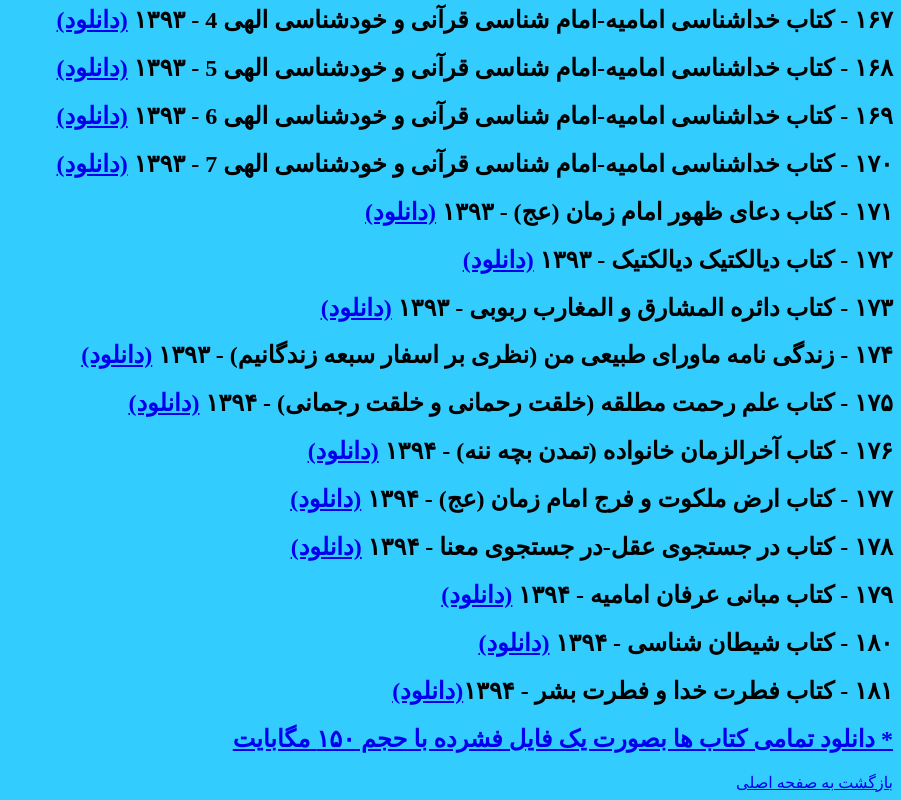
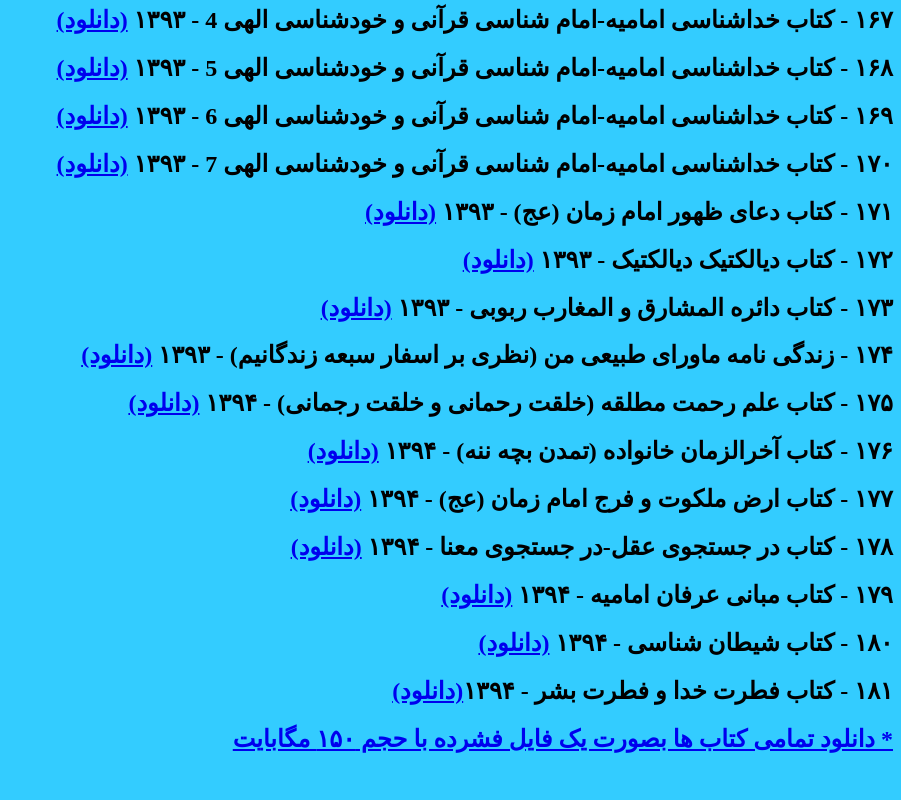
Before and after one commit to khanjany/khanjany.github.io, a plain HTML site: page index.html in a window 1280 px wide. Shown: the part 8123-8923 px from the top of the page, without its empty margins (379-1280 px from the left). After the commit the page ends 8896 px from the top, so only its background shows below. Drawn offline with Linux system fonts and the light colour scheme.

Commit message:
Update index.html

```diff
--- a/index.html
+++ b/index.html
@@ -214,7 +214,7 @@ body {
 <h2>۱۸۰ - کتاب شیطان شناسی - ۱۳۹۴ <a href="https://dl.dropboxusercontent.com/s/ce8l4g5oj6tihtm/sheytan%20shenasi.zip?dl=1" target="_blank" title="">(دانلود)</a> </h2>
 <h2>۱۸۱ - کتاب فطرت خدا و فطرت بشر - ۱۳۹۴<a href="https://dl.dropboxusercontent.com/s/ncdvjkkanrtj91y/fetrate%20khoda%20va%20fetrate%20bashar.zip?dl=1" target="_blank" title="">(دانلود)</a></h2>
 <a href="https://dl.dropboxusercontent.com/s/mny1ecyamtie3i5/majmooeh%20ketabha.zip?dl=1" target="_blank" title="تمامی کتاب ها بصورت یک فایل فشره"><h2>* دانلود تمامی کتاب ها بصورت یک فایل فشرده با حجم ۱۵۰ مگابایت</h2></a>
-<a href="index.html" title="دکتر علی اکبر خانجانی">بازگشت به صفحه اصلی</a>
+
 </div>
 </body>
 </html>
```
